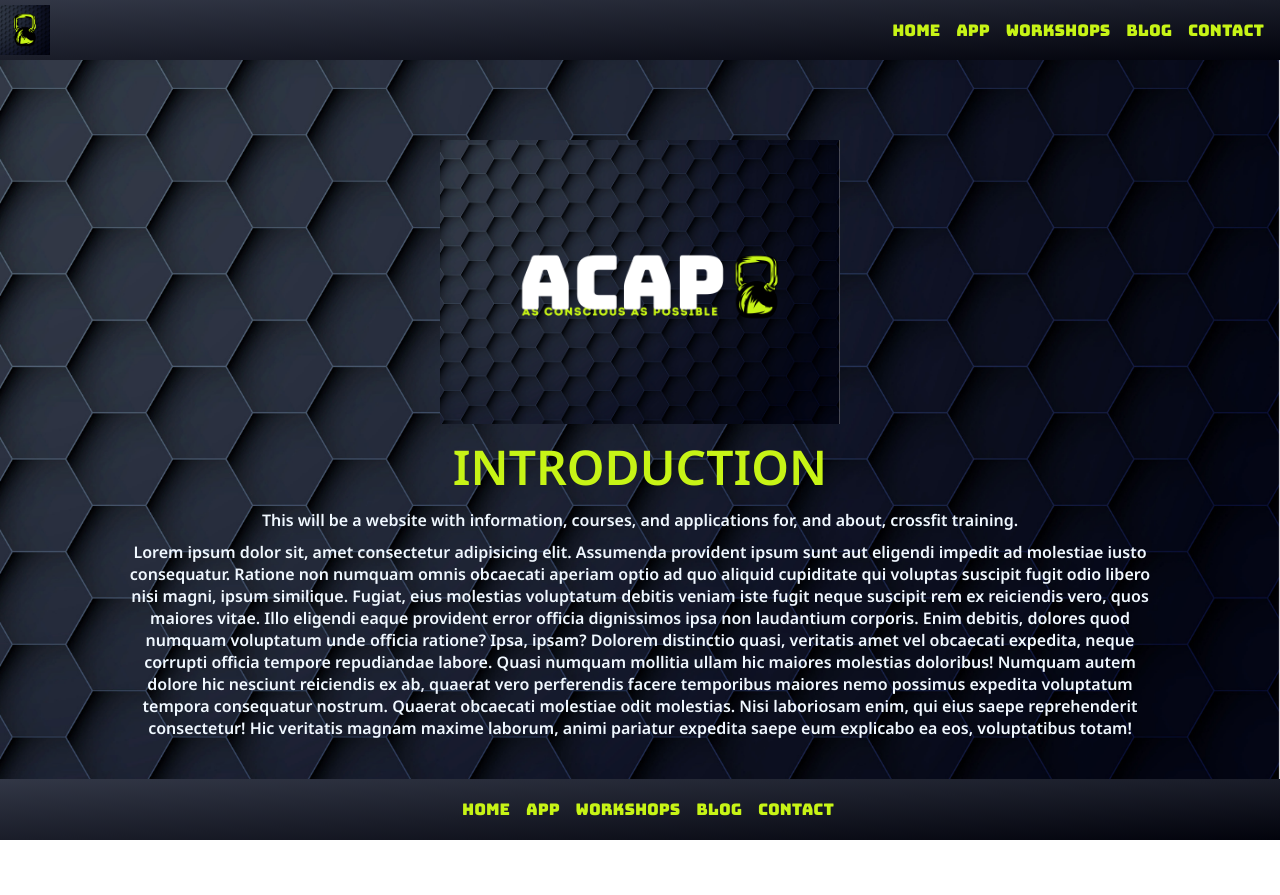
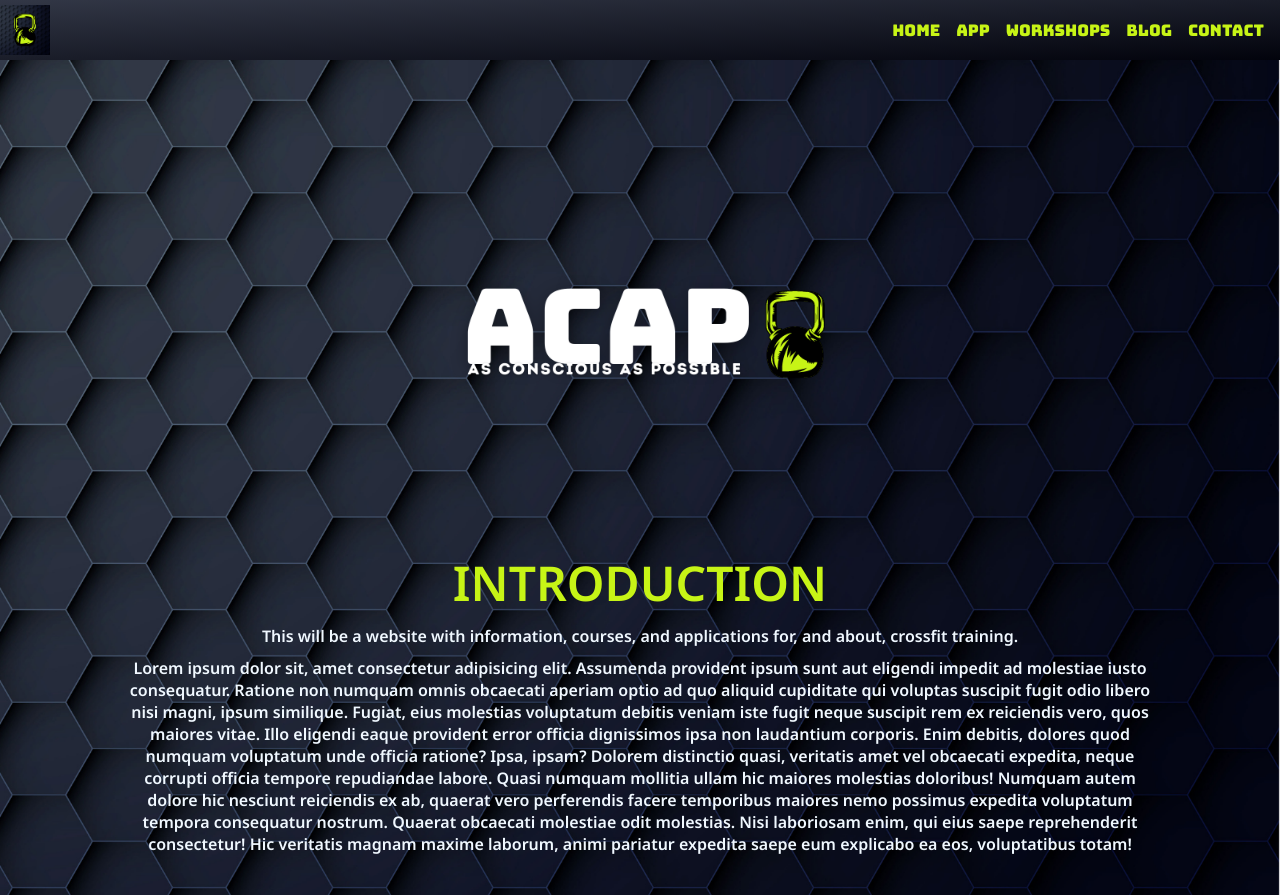
Before and after one commit to nico-jsp/CoderHouseWeb, a plain HTML site: page index.html in a window 1280 px wide. Shown: the top 895 px of the page. Before the commit the page ends 840 px from the top, so only its background shows below. Drawn offline with nearby package versions, Linux system fonts and the light colour scheme.

Commit message:
New logo en el index e imagenes del logo sin fondo una en blanco y la otra en negro.

```diff
--- a/index.html
+++ b/index.html
@@ -38,7 +38,7 @@
     </header>
     <main>
         <div class="main__content">
-            <img src="./assets/logo/1.png" alt="">
+            <img src="./assets/logo/ACAP-white.png" alt="">
             <h3>Introduction</h3>
             <p>
                 This will be a website with information, courses, and applications for, and about, crossfit training.
```
Also changed, not shown: assets/logo/ACAP-black.png (added), assets/logo/ACAP-white.png (added), 1 other file.
